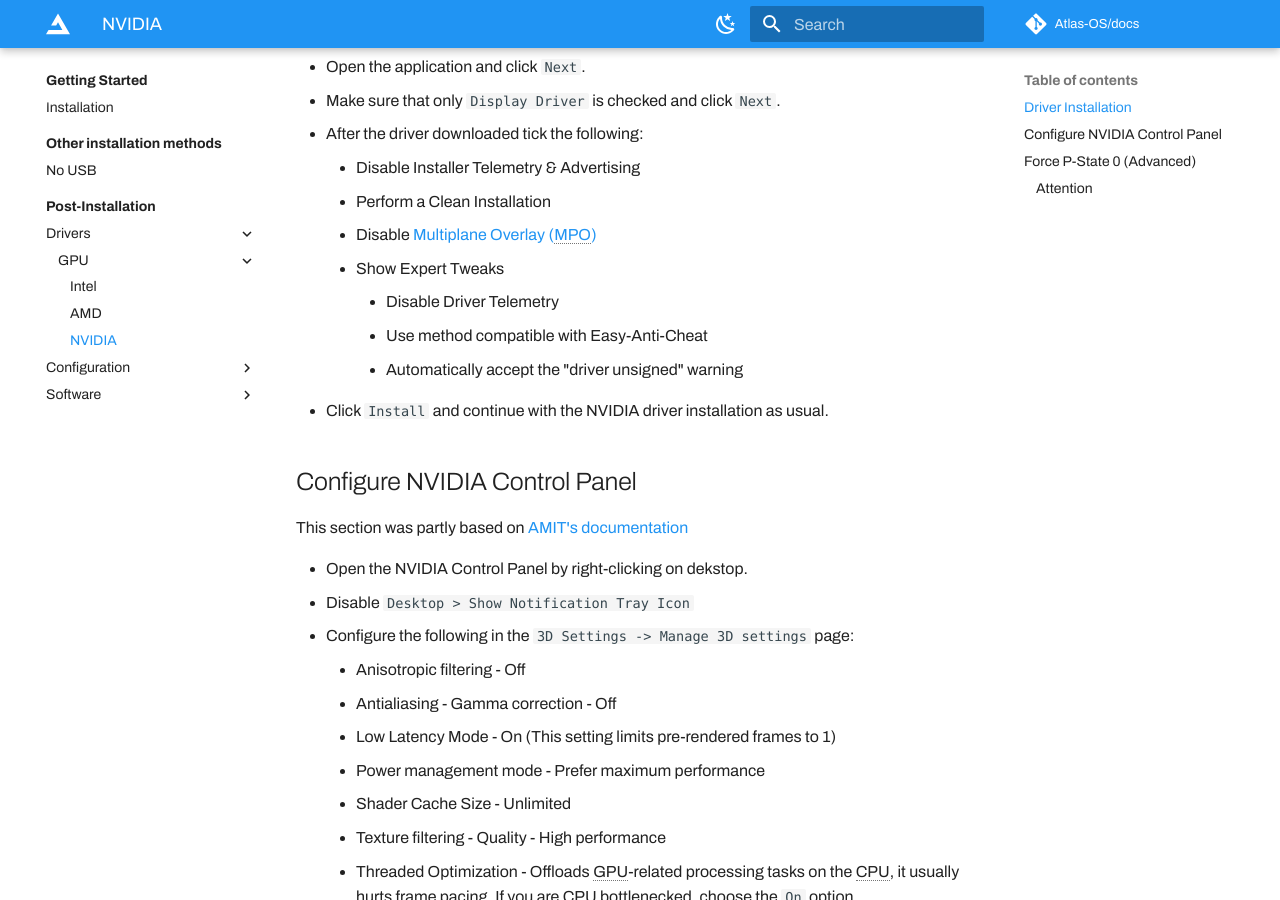
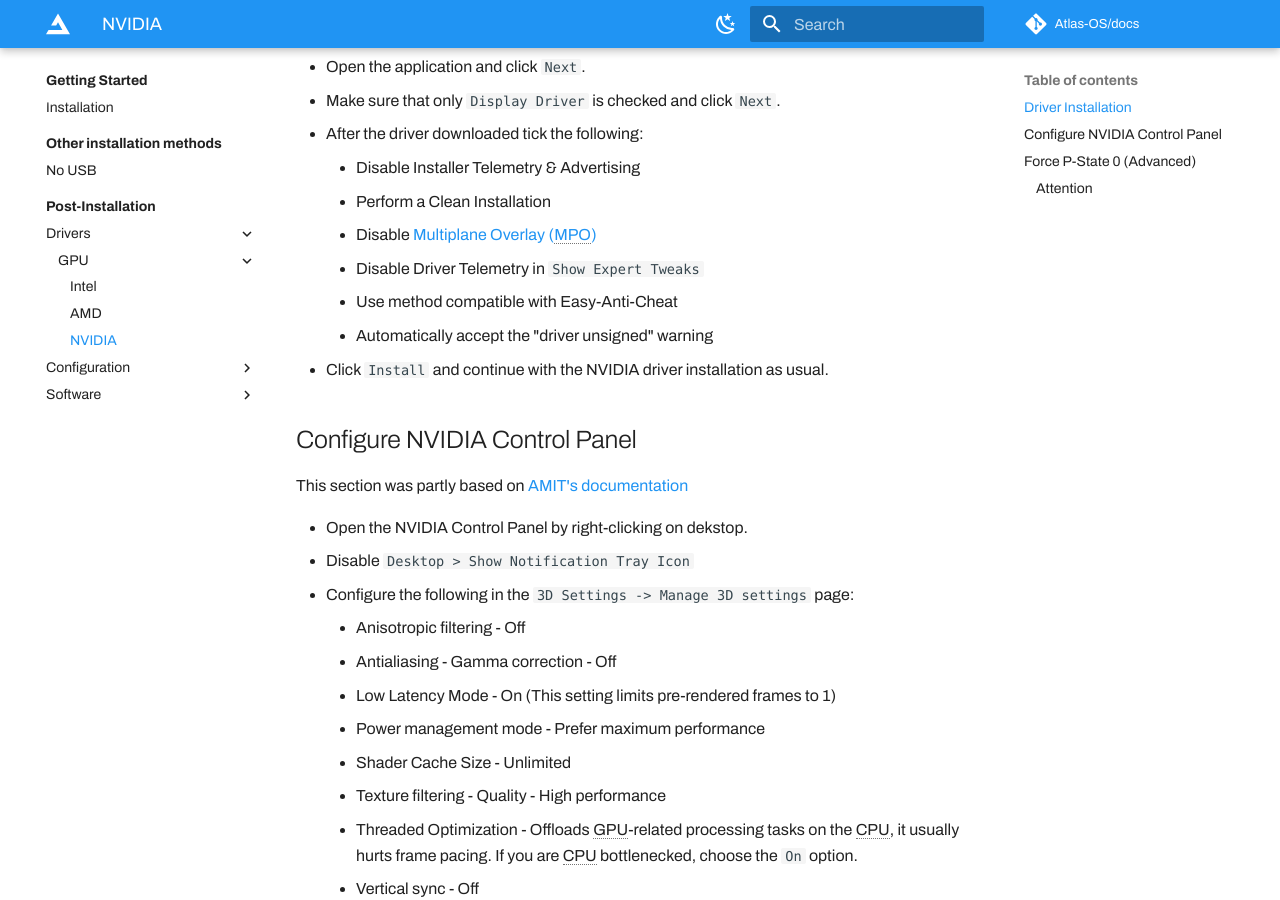
Before and after one commit to Atlas-OS/docs, an MkDocs documentation site: the page built from docs/getting-started/post-installation/drivers/gpu/nvidia.md, in a window 1280 px wide and 900 px high, scrolled down 414 px. Built offline with MkDocs 1.6.1 and Material for MkDocs 9.7.7, drawn with Linux system fonts in a browser that asks for light colours; some web fonts are replaced; plug-ins that fetch from the network failed and are left out; comment, search, counter and statistics services are not loaded.

```diff
--- a/docs/getting-started/post-installation/drivers/gpu/nvidia.md
+++ b/docs/getting-started/post-installation/drivers/gpu/nvidia.md
@@ -11,10 +11,9 @@ We recommend using NVCleanstall, as it is a GUI alternative to manually strippin
     - Disable Installer Telemetry & Advertising
     - Perform a Clean Installation
     - Disable [Multiplane Overlay (MPO)](https://docs.atlasos.net/getting-started/post-installation/drivers/gpu/amd/#disable-multi-plane-overlay-mpo)
-    - Show Expert Tweaks
-        - Disable Driver Telemetry
-        - Use method compatible with Easy-Anti-Cheat
-        - Automatically accept the "driver unsigned" warning
+    - Disable Driver Telemetry in ``Show Expert Tweaks``
+    - Use method compatible with Easy-Anti-Cheat
+    - Automatically accept the "driver unsigned" warning
 - Click ``Install`` and continue with the NVIDIA driver installation as usual.
 
 ## Configure NVIDIA Control Panel
@@ -36,8 +35,8 @@ This section was partly based on [AMIT's documentation](https://github.com/amitx
     - Configure your monitor resolution and refresh rate.
     - Output dynamic range - Full
     - Output color depth - Value matching your monitor specification
-    - Optionally increase the level of ``Digital vibrance`` in ``Display -> Adjust desktop color settings`` as it manages color saturation and intestity, and can reduce eye strain.
-      - Also check out [VibranceGUI](https://vibrancegui.com).
+- Optionally increase the level of ``Digital vibrance`` in ``Display -> Adjust desktop color settings`` as it manages color saturation and intestity, and can reduce eye strain.
+    - Also check out [VibranceGUI](https://vibrancegui.com).
 - Configure the following in the ``Display -> Adjust desktop size and position`` page:
     - Select a scaling mode - No scaling
     - Perform scaling on - Display
```
